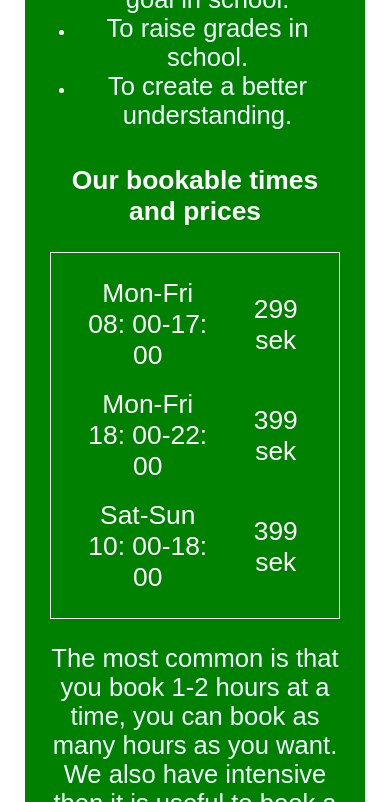
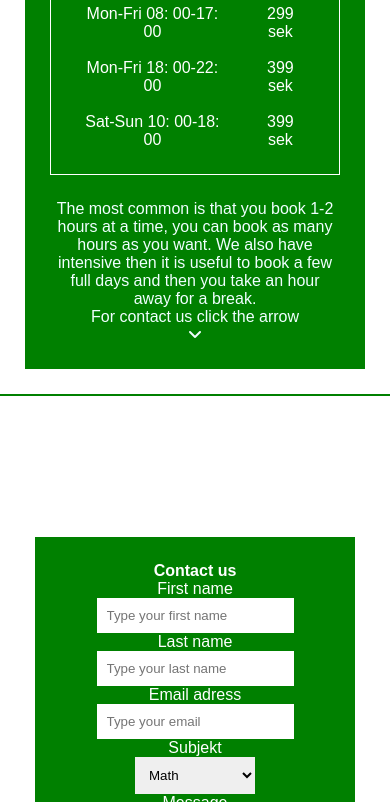
Before and after one commit to assofiejakobsson/Projekt-1-Code-Institute, a plain HTML site: page index.html in a window 390 px wide. Shown: the part 1198-2000 px from the top of the page. Drawn offline with Linux system fonts and the light colour scheme; a web font is replaced by a local one.

Commit message:
change some font size and to make it responsive

```diff
--- a/assets/css/style.css
+++ b/assets/css/style.css
@@ -13,6 +13,7 @@ body {
     background: url("../image/hw.jpg") no-repeat center center;
     background-attachment: fixed;
 
+
 }
 
 
@@ -21,7 +22,7 @@ body {
     max-width: 3000px;
     width: 100%;
     min-height: 80px;
-    background-color: green;
+    background-color: aqua;
 }
 
 
@@ -68,6 +69,8 @@ nav li {
     display: inline-flex;
 }
 
+
+
 #home {
     max-width: 3000px;
     width: 100%;
@@ -95,6 +98,7 @@ nav li {
 #cover-text-home h2, p {
     color: azure;
     font-size: 160%;
+
 }
 
 #cover-text-home i {
@@ -199,10 +203,7 @@ h3 {
 
 }
 
-#cover-form h2 {
-    text-align: center;
 
-}
 
 #form {
     color: #fff;
@@ -292,7 +293,7 @@ h3 {
 }
 
 
-@media screen and (max-width: 500px) {
+@media screen and (max-width: 580px) {
     #container-footer, #container-header {
         min-height: 135px;
 
@@ -310,4 +311,9 @@ h3 {
         margin-left: 0px;
     }
 
+    #cover-text-home, #cover-text-about, #table, #cover-form, p, h2 {
+        font-size: 100%;
+    }
+
+
 }
```
Also changed, not shown: index.html (+1 -1 lines).
